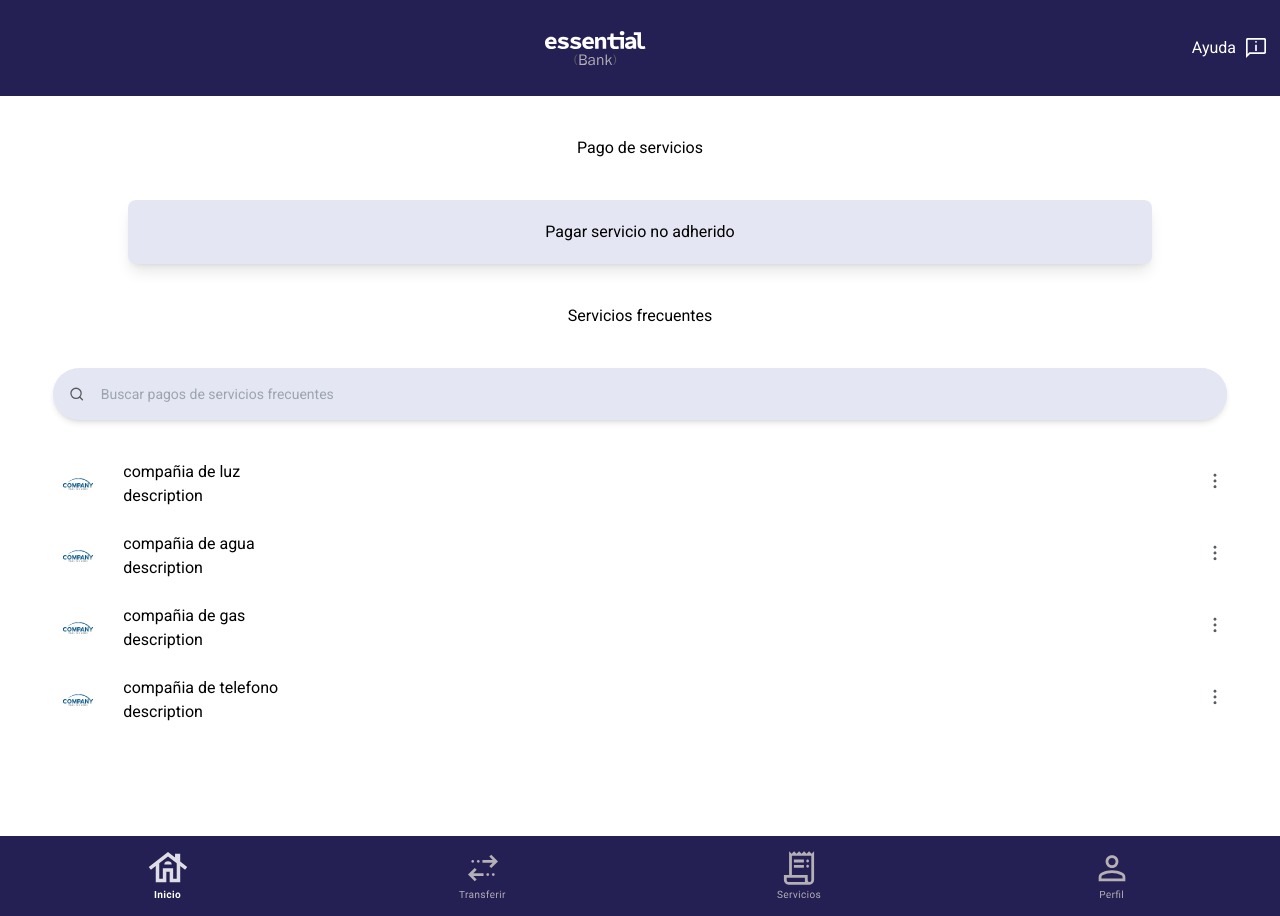
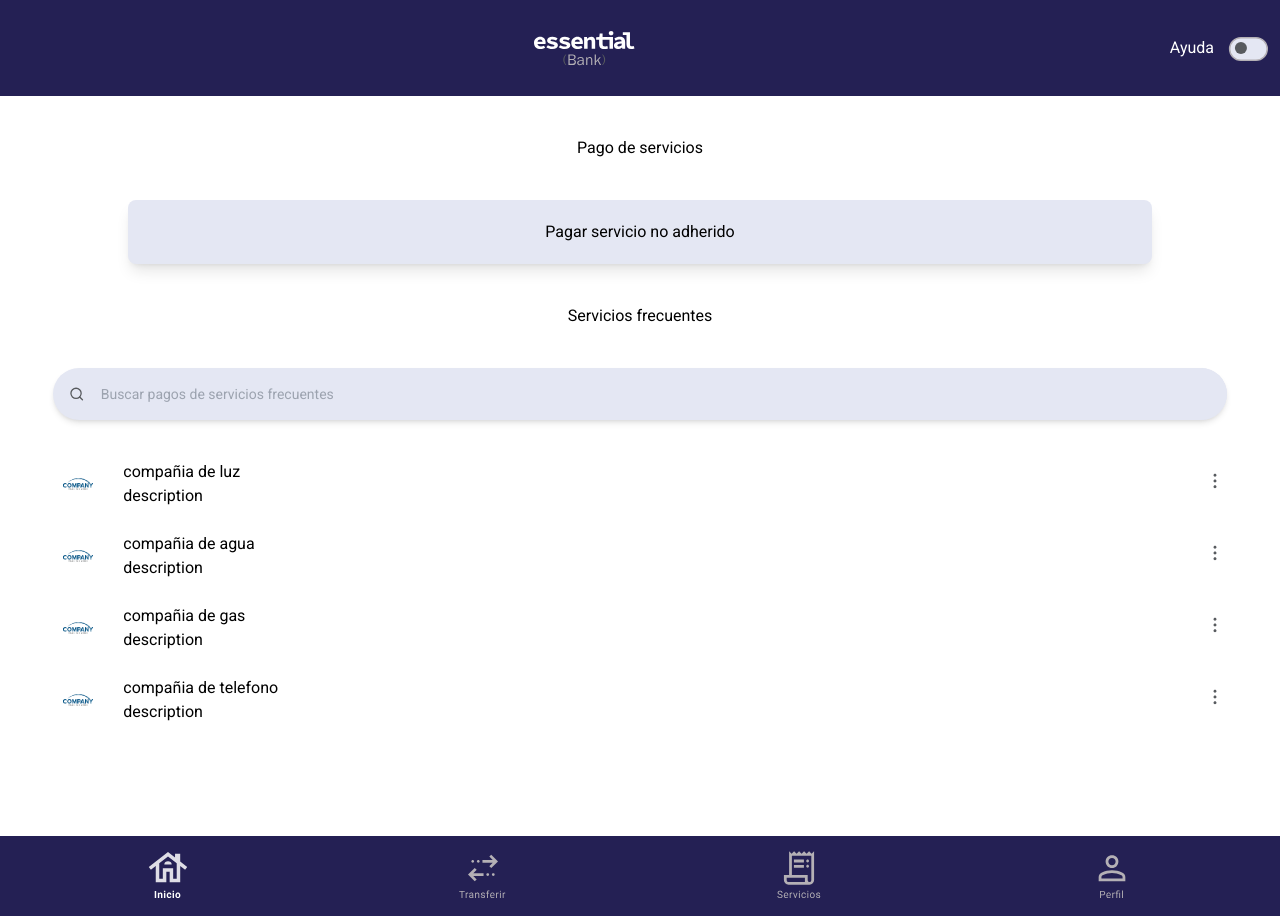
Before and after one commit to anavarro81/Essential-Bank-Front, a React (Vite) app in the folder frontend/: page /Pay in a window 1280 px wide. Built offline with nearby package versions, Linux system fonts and the light colour scheme; sample sign-in values are in the browser's storage.

Commit message:
feat: Se cambia el icono de ayuda por un swith con posiciones on y off (#24)
Se cambia el icono de ayuda por un swith con posiciones on y off

```diff
--- a/frontend/src/Pages/Login/Login.jsx
+++ b/frontend/src/Pages/Login/Login.jsx
@@ -56,9 +56,12 @@ export default function LoginPage() {
 
     e.preventDefault();
 
-    console.log(email);
+    setemailError('')
 
-    setemailError('')
+    console.log('Estoy en handleSubmit');
+    console.log('emailError > ', emailError);
+    console.log('passwordError > ', passwordError);
+
 
 
     if (!emailError && !passwordError) {
@@ -68,6 +71,8 @@ export default function LoginPage() {
       if (userIndex == -1) {
         setemailError('El correo introducido no existe')
       } else if (users[userIndex].password === password) {
+        console.log('guardo el token');
+        localStorage.setItem('token', '1234')
           navigate("/Home")
         } else {
           setPasswordError('Contraseña no valida')
@@ -163,7 +168,7 @@ export default function LoginPage() {
 
 
 
-        <Link to="/Home" ><button className='w-full px-4 py-2 mb-4 text-black bg-greyDesign rounded  focus:outline-none'>Ingresar</button></Link>
+        <button className='w-full px-4 py-2 mb-4 text-black bg-greyDesign rounded  focus:outline-none'>Ingresar</button>
 
         <div className='text-center mb-4'>
           <a href='#' className='text-sm text-black hover:underline'>¿Olvidaste la clave?</a>
--- a/frontend/src/components/Header.jsx
+++ b/frontend/src/components/Header.jsx
@@ -9,7 +9,7 @@ const Header = () => {
 
   const [assistantActive, setAssistantActive] = useAssistant();
 
-  console.log('>> assi', assistantActive);
+
 
 
   const activeAssistant = () => {
@@ -35,8 +35,13 @@ const Header = () => {
 
 
         <button className='flex gap-2' onClick={activeAssistant}>
-        <p className=''>Ayuda {assistantActive && <span> activada </span>} </p>
-          <Icon type='Warning'/>
+
+          <div className='flex items-center gap-2'>
+            <p className=''> Ayuda </p>
+            {assistantActive ?  <Icon type='SwitchOn'/> : <Icon type='SwitchOff'/> }
+          </div>
+
+
         </button>
         </div>
   </div>
--- a/frontend/src/components/Icon/Icon.jsx
+++ b/frontend/src/components/Icon/Icon.jsx
@@ -9,7 +9,8 @@ import Services from './Services.svg?react'
 import Products from './Products.svg?react'
 import StarFilled from './StarFilled.svg?react'
 import KebabMenu from './KebabMenu.svg?react'
-
+import SwitchOn from './Switch-on.svg?react'
+import SwitchOff from './Switch-off.svg?react'
 
 export default function Icon({type}) {
     return (
@@ -26,7 +27,8 @@ export default function Icon({type}) {
         {type === "Products" && <Products/>}
         {type === "StarFilled" && <StarFilled/>}
         {type === "KebabMenu" && <KebabMenu/>}
-
+        {type === "SwitchOn" && <SwitchOn/>}
+        {type === "SwitchOff" && <SwitchOff/>}
 
         </>
 
```
Also changed, not shown: frontend/src/components/Icon/Switch-off.svg (added), frontend/src/components/Icon/Switch-on.svg (added).
